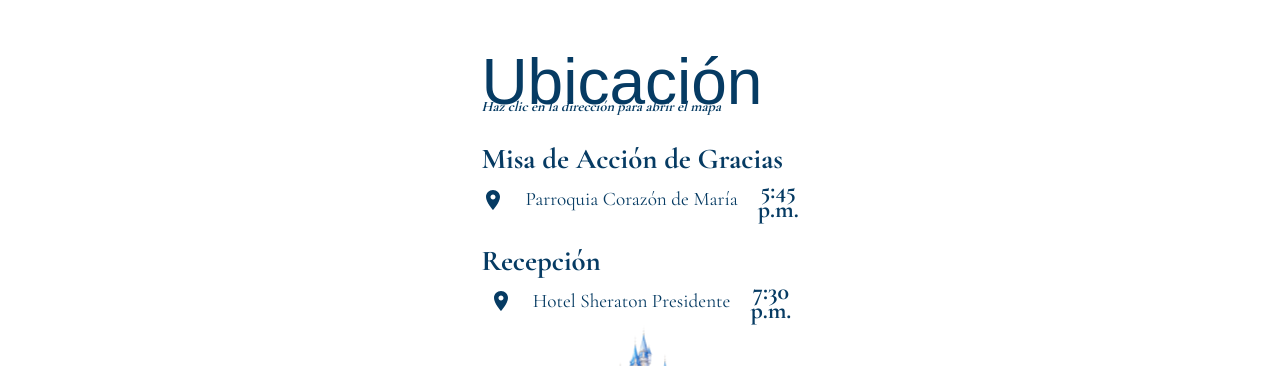
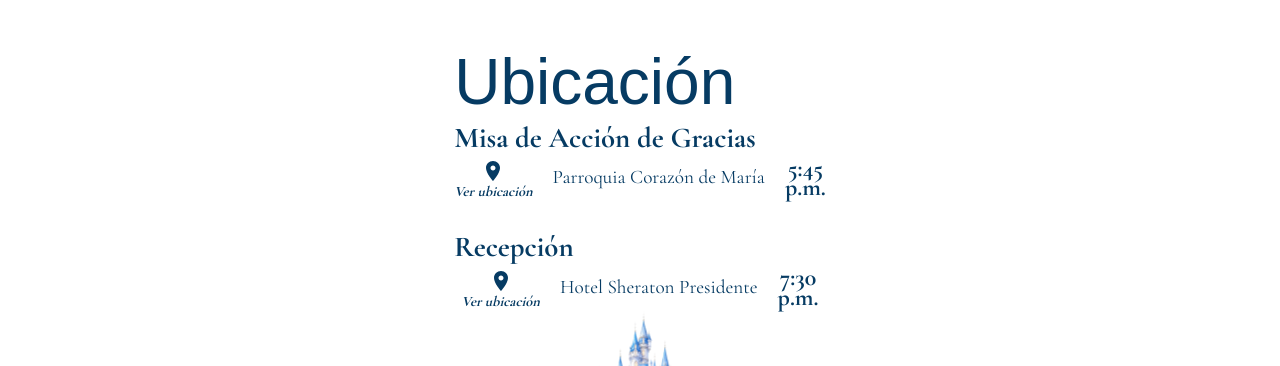
Before and after one commit to DavidAlvarado23/quince-de-grecia, a Next.js app: page / in a window 1280 px wide. Shown: the part 391-757 px from the top of the page. Built offline with nearby package versions, Linux system fonts and the light colour scheme; a web font is replaced by a local one.

Commit message:
Update styles and layout for invitation page, enhancing text visibility and structure

```diff
--- a/app/page.tsx
+++ b/app/page.tsx
@@ -54,16 +54,15 @@ export default function Home() {
         className="lg:hidden container w-full h-[100dvh] flex flex-row justify-center items-center"
         style={{
           backgroundImage:
-            "linear-gradient(rgba(255, 255, 255, 0.3), rgba(255, 255, 255, 0.3)), url('/images/fairytale-invitation-bg.png')",
+            "linear-gradient(rgba(255, 255, 255, 0.6), rgba(255, 255, 255, 0.6)), url('/images/fairytale-invitation-bg.png')",
           backgroundAttachment: "fixed",
           backgroundSize: "cover",
           backgroundPositionX: "50%",
         }}
       >
         <div className="max-w-[80%] flex flex-col items-center justify-center">
-          <div className="min-h-[10dvh]">&nbsp;</div>
           <p
-            className="font-(family-name:--font-cormorant) text-[1.1em] font-bold leading-[100%] pt-5 pb-5 italic text-center"
+            className="font-(family-name:--font-cormorant) text-[1em] font-bold leading-[100%] pt-5 pb-10 uppercase text-center"
             style={{ textShadow: "1px 1px 20px white" }}
           >
             Como en un cuento de hadas, hay momentos que marcan nuestra
@@ -77,23 +76,34 @@ export default function Home() {
             Con la bendición de Dios
             <br />y el amor de mis padres,
           </p>
-          <h2 className="font-(family-name:--font-tangerine) text-[2.3em] text-(--ink-soft) leading-[90%] text-center p-5">
-            Jaime Hernandez y
-            <br />
-            Rubia de Hernández
-          </h2>
-          <p className="font-(family-name:--font-cormorant) text-[1.2em] italic leading-[100%] text-center mb-5 pl-5 pr-5">
-            tengo el honor de invitarte a celebrar
+          <div className="flex flex-row p-5 gap-5 pb-10">
+            <h2 className="font-(family-name:--font-tangerine) text-[2.3em] text-(--ink-soft) leading-[80%] text-center ">
+              Jaime Hernandez
+            </h2>
+            <h2 className="font-(family-name:--font-tangerine) text-[2.3em] text-(--ink-soft) leading-[80%] text-center">
+              Rubia de Hernández
+            </h2>
+          </div>
+          <p className="font-(family-name:--font-cormorant) text-[1.1em] italic leading-[100%] text-center mb-5 pl-5 pr-5">
+            tengo el honor de invitarte a celebrar mis
           </p>
-          <h5 className="font-(family-name:--font-cormorant) text-[1.1em] text-(--ink-soft) leading-[100%] tracking-[-3%] text-center mb-2">
-            MIS XV AÑOS
+          <h5 className="font-(family-name:--font-cormorant) text-[1.5em] font-bold text-(--ink-soft) leading-[100%] tracking-[-3%] text-center mb-2">
+            XV AÑOS
           </h5>
-          <h1 className="font-(family-name:--font-tangerine) text-[5em] text-(--ink-soft) leading-[60%] tracking-[-3%] text-center pl-5 pr-5 pb-5">
+          <h1 className="font-(family-name:--font-tangerine) text-[5.5em] text-(--ink-soft) leading-[60%] tracking-[-3%] text-center pl-5 pr-5 pb-5">
             Grecia Hernández
           </h1>
-          <p className="font-(family-name:--font-cormorant) text-[1.4em] font-bold text-center pl-5 pr-5 mt-5">
-            Sábado 16 de mayo de 2026
-          </p>
+          <div className="flex flex-row items-center justify-center gap-2 pl-5 pr-5 mt-5">
+            <p className="font-(family-name:--font-cormorant) text-[1.5em] font-bold text-center ">
+              Sábado
+            </p>
+            <p className="font-(family-name:--font-montserrat) text-[2.5em] text-center ">
+              16
+            </p>
+            <p className="font-(family-name:--font-cormorant) text-[1.5em] font-bold text-center">
+              mayo
+            </p>
+          </div>
           <div className="mb-[3vh] md:w-[40%] w-[70vw]">
             <Button
               variant="outlined"
@@ -107,13 +117,16 @@ export default function Home() {
                 fontWeight: "bold",
                 padding: "5px",
                 borderRadius: "50px",
-                borderColor: "var(--ink-soft)"
+                borderColor: "var(--ink-soft)",
               }}
               onClick={onRsvp}
               startIcon={<CheckIcon />}
             >
               Confirmar asistencia
             </Button>
+            <p className="font-(family-name:--font-cormorant) font-bold italic text-[0.9em] leading-[70%] mt-2 tracking-[-2%] text-center">
+              Por favor, confirmar antes del 2 de mayo
+            </p>
           </div>
         </div>
       </div>
@@ -156,14 +169,11 @@ export default function Home() {
         &nbsp;
       </div>
       <div className="pt-7 pr-7 pl-7 pb-3">
-        <h4 className="font-(family-name:--font-tangerine) text-[4em] leading-[40%] mt-5">
+        <h4 className="font-(family-name:--font-tangerine) text-[4em] leading-[40%] mt-5 mb-5">
           Ubicación
         </h4>
-        <p className="font-(family-name:--font-cormorant) font-bold italic text-[0.9em] tracking-[-2%] mb-5">
-          Haz clic en la dirección para abrir el mapa
-        </p>
         <div
-          className="flex flex-col items-start mb-5"
+          className="flex flex-col items-start mb-7"
           onClick={() =>
             window.open("https://maps.app.goo.gl/gjdQcKA2YHtSVdkP9", "_blank")
           }
@@ -172,8 +182,13 @@ export default function Home() {
             Misa de Acción de Gracias
           </h4>
           <div className="flex flex-row gap-5 items-center justify-center w-full">
-            <LocationOnIcon />
-            <p className="font-(family-name:--font-cormorant) text-[1.2em]">
+            <div className="flex flex-col items-center">
+              <LocationOnIcon />
+              <p className="font-(family-name:--font-cormorant) font-bold italic text-[0.9em] leading-[70%] mt-1 tracking-[-2%] text-center">
+                Ver ubicación
+              </p>
+            </div>
+            <p className="font-(family-name:--font-cormorant) text-[1.2em] leading-[90%]">
               Parroquia Corazón de María
             </p>
             <p className="font-(family-name:--font-cormorant) text-[1.5em] leading-[80%] font-bold text-center justify-self-end">
@@ -194,8 +209,13 @@ export default function Home() {
           </h4>
 
           <div className="flex flex-row gap-5 items-center justify-center w-full">
-            <LocationOnIcon />
-            <p className="font-(family-name:--font-cormorant) text-[1.2em]">
+            <div className="flex flex-col items-center">
+              <LocationOnIcon />
+              <p className="font-(family-name:--font-cormorant) font-bold italic text-[0.9em] leading-[70%] mt-1 tracking-[-2%] text-center">
+                Ver ubicación
+              </p>
+            </div>
+            <p className="font-(family-name:--font-cormorant) text-[1.2em] leading-[90%]">
               Hotel Sheraton Presidente
             </p>
             <p className="font-(family-name:--font-cormorant) text-[1.5em] leading-[80%] font-bold text-center justify-self-end">
```
